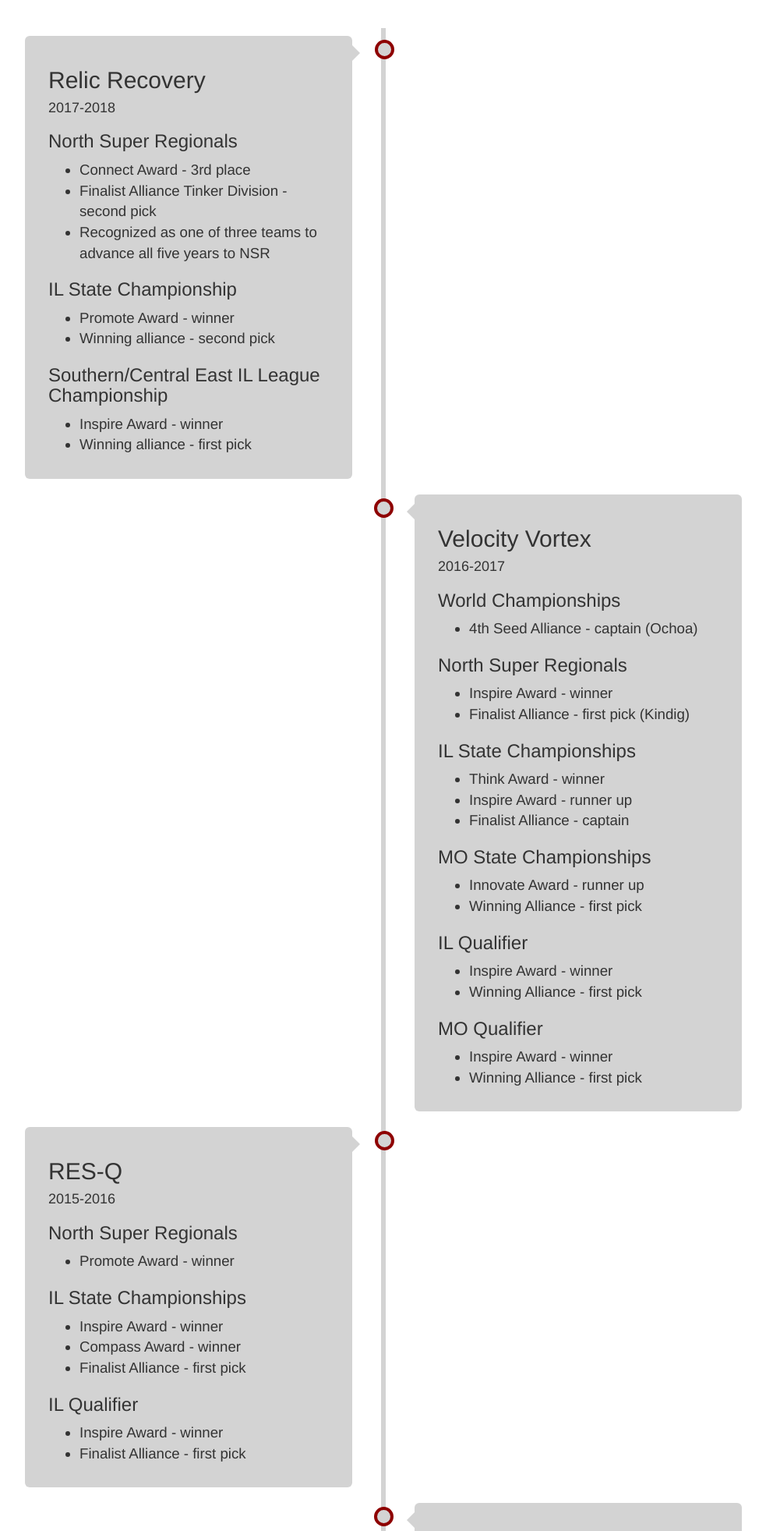
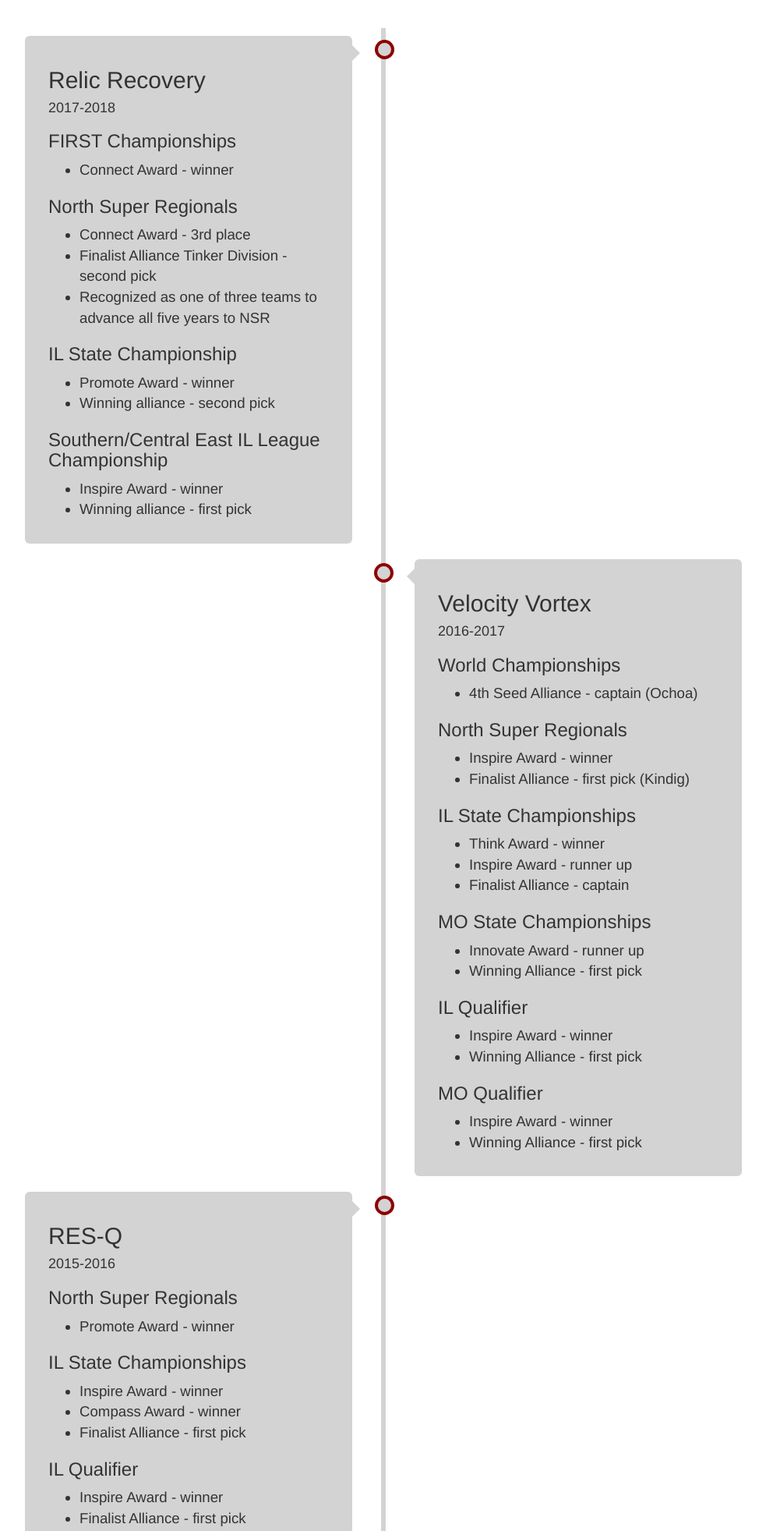
Before and after one commit to jasonrahm/RR, a Flask app: page /awards in a window 1280 px wide. Shown: the part 51-2014 px from the top of the page at 78% size, without its empty margins (148-1131 px from the left). Run offline with Flask 2, Linux system fonts and the light colour scheme; some libraries are stand-ins or nearby versions.

Commit message:
- updated FIRST Championships awards and index page

```diff
--- a/app/templates/awards.html
+++ b/app/templates/awards.html
@@ -7,6 +7,10 @@
     <div class="content1">
       <h2>Relic Recovery</h2>
         <h4>2017-2018</h4>
+        <h3>FIRST Championships</h3>
+        <ul>
+            <li>Connect Award - winner</li>
+        </ul>
         <h3>North Super Regionals</h3>
         <ul>
             <li>Connect Award - 3rd place</li>
--- a/app/templates/index.html
+++ b/app/templates/index.html
@@ -85,9 +85,6 @@
       <p>We are intentional about reaching other teams by not only sharing with them what we have learned, but also by building a mentoring environment in which both teams are helping each other. We also work one on one with multiple teams in our area, because we see the importance of building relationships. Several Robo Raiders mentor teams on a weekly basis to further this goal. This is how we leave a legacy after our FTC experience.</p>
     </div>
   </div>
-    <div class="col-sm-12">
-        <p style="text-align:center"><iframe src="https://player.twitch.tv/?channel=firstinspires_edison" frameborder="0" allowfullscreen="true" scrolling="no" height="378" width="620"></iframe></p>
-    </div>
 </div>
 
 
```
